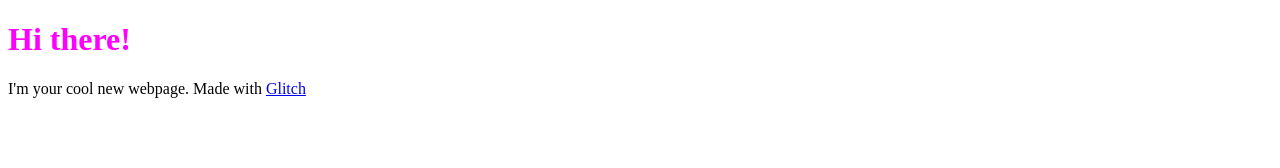
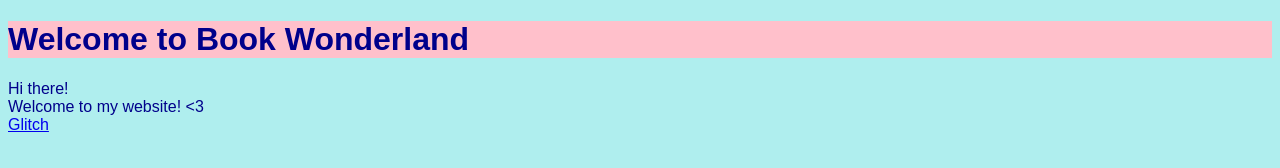
Before and after one commit to TwinBC/GWC, a plain HTML site: page index.html in a window 1280 px wide. Drawn offline with Linux system fonts and the light colour scheme.

Commit message:
🐆✈️ Updated with Glitch

```diff
--- a/index.html
+++ b/index.html
@@ -1,7 +1,7 @@
 <!DOCTYPE html>
 <html>
   <head>
-    <title>Hello!</title>
+    <title>Book Wonderland</title>
     <meta charset="utf-8">
     <meta http-equiv="X-UA-Compatible" content="IE=edge">
     <meta name="viewport" content="width=device-width, initial-scale=1">
@@ -9,10 +9,13 @@
     <script src="/script.js" defer></script>
   </head>
   <body>
-    <h1>Hi there!</h1>
+    <h1>Welcome to Book Wonderland</h1>
     <p>
-      I'm your cool new webpage. Made with
+      Hi there! <br>
+      Welcome to my website! <3 <br>
       <a href="https://www.glitch.com">Glitch</a>
-    </p>
-  </body>
+
+  <img src=""
+
+    </body>
 </html>
--- a/styles.css
+++ b/styles.css
@@ -1,3 +1,15 @@
+body {
+  background-color: paleturquoise;
+}
+
+
 h1 {
-  color: fuchsia;
+  font-family: Arial;
+  color: darkblue;
+  background: pink;
 }
+
+p {
+  font-family: Arial;
+  color: darkblue;
+}
```
